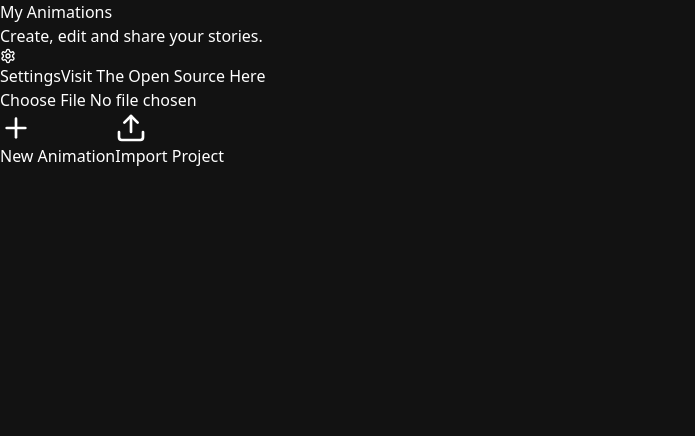
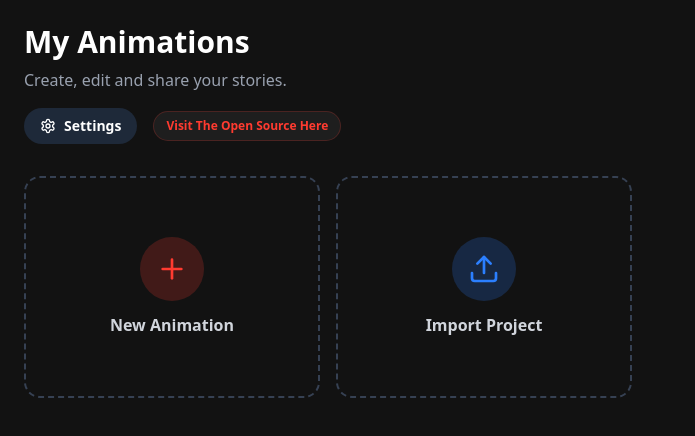
Before and after one commit to PLOWPDUD/ClipAnim-Creator, a React (Vite) app: page / in a window 1280 px wide. Shown: the top 436 px of the page, without its empty margins (0-695 px from the left). Built offline with nearby package versions, Linux system fonts and the light colour scheme.

Commit message:
feat: Integrate Tailwind CSS and add export dependencies
Adds Tailwind CSS for styling and includes dependencies for GIF and MP4 export functionality.

```diff
--- a/index.css
+++ b/index.css
@@ -1,4 +1,8 @@
 @import "tailwindcss";
+
+@theme {
+  --font-sans: ui-sans-serif, system-ui, -apple-system, BlinkMacSystemFont, "Segoe UI", Roboto, "Helvetica Neue", Arial, sans-serif;
+}
 
 :root {
   --accent-color: #FF3B30;
@@ -9,6 +13,7 @@
 .no-scrollbar::-webkit-scrollbar {
   display: none;
 }
+
 .no-scrollbar {
   -ms-overflow-style: none;
   scrollbar-width: none;
--- a/index.tsx
+++ b/index.tsx
@@ -1,7 +1,7 @@
 import React from 'react';
 import ReactDOM from 'react-dom/client';
+import App from './App';
 import './index.css';
-import App from './App';
 
 const rootElement = document.getElementById('root');
 if (!rootElement) {
--- a/vite.config.ts
+++ b/vite.config.ts
@@ -1,7 +1,11 @@
 import { defineConfig } from 'vite'
 import react from '@vitejs/plugin-react'
+import tailwindcss from '@tailwindcss/vite'
 
 // https://vitejs.dev/config/
 export default defineConfig({
-  plugins: [react()],
+  plugins: [
+    react(),
+    tailwindcss(),
+  ],
 })
```
Also changed, not shown: package.json (+7 -5 lines), 1 other file (tests, documents, lock files or other folders).
